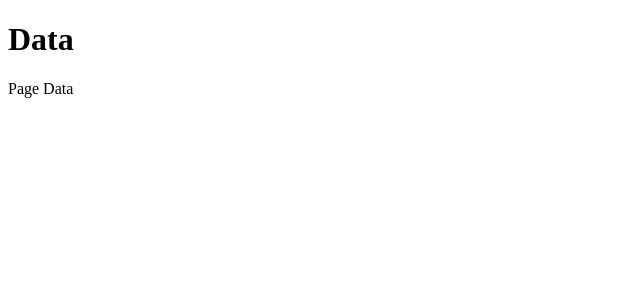
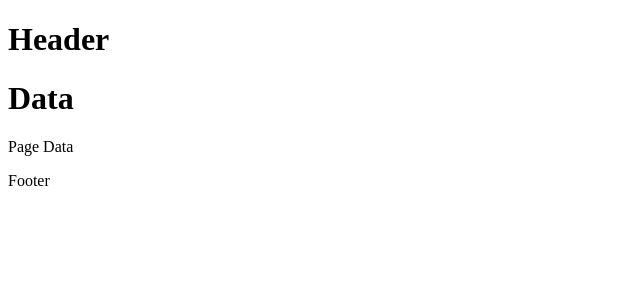
Before and after one commit to rizaljihadudin/react-router, a React (Vite) app: page /data in a window 1280 px wide. Shown: the top 300 px of the page, without its empty margins (0-640 px from the left). Built offline with nearby package versions, Linux system fonts and the light colour scheme.

Commit message:
feat : outlet

```diff
--- /dev/null
+++ b/src/components/DataLayout.jsx
@@ -0,0 +1,17 @@
+import { Outlet } from "react-router";
+
+export default function DataLayout(){
+    return(
+        <>
+            <div>
+                <h1>Header</h1>
+            </div>
+            <div>
+                <Outlet/>
+            </div>
+            <div>
+                <p>Footer</p>
+            </div>
+        </>
+    )
+}
--- a/src/main.jsx
+++ b/src/main.jsx
@@ -7,6 +7,7 @@ import Customer from './components/Customer.jsx'
 import Seller from './components/Seller.jsx'
 import Product from './components/Product.jsx'
 import Data from './components/Data.jsx'
+import DataLayout from './components/DataLayout.jsx'
 
 createRoot(document.getElementById('root')).render(
   <StrictMode>
@@ -15,7 +16,7 @@ createRoot(document.getElementById('root')).render(
         <Route path="/" element={<Home />}/>
         <Route path="/about" element={<About />}/>
         {/* Nested Routes */}
-        <Route path='/data'>
+        <Route path='/data' element={<DataLayout />}>
           {/* Index Route */}
           <Route index element={<Data />} />
           <Route path="customers" element={<Customer />}/>
@@ -24,5 +25,5 @@ createRoot(document.getElementById('root')).render(
         </Route>
       </Routes>
     </BrowserRouter>
-  </StrictMode>,
+  </StrictMode>
 )
```
